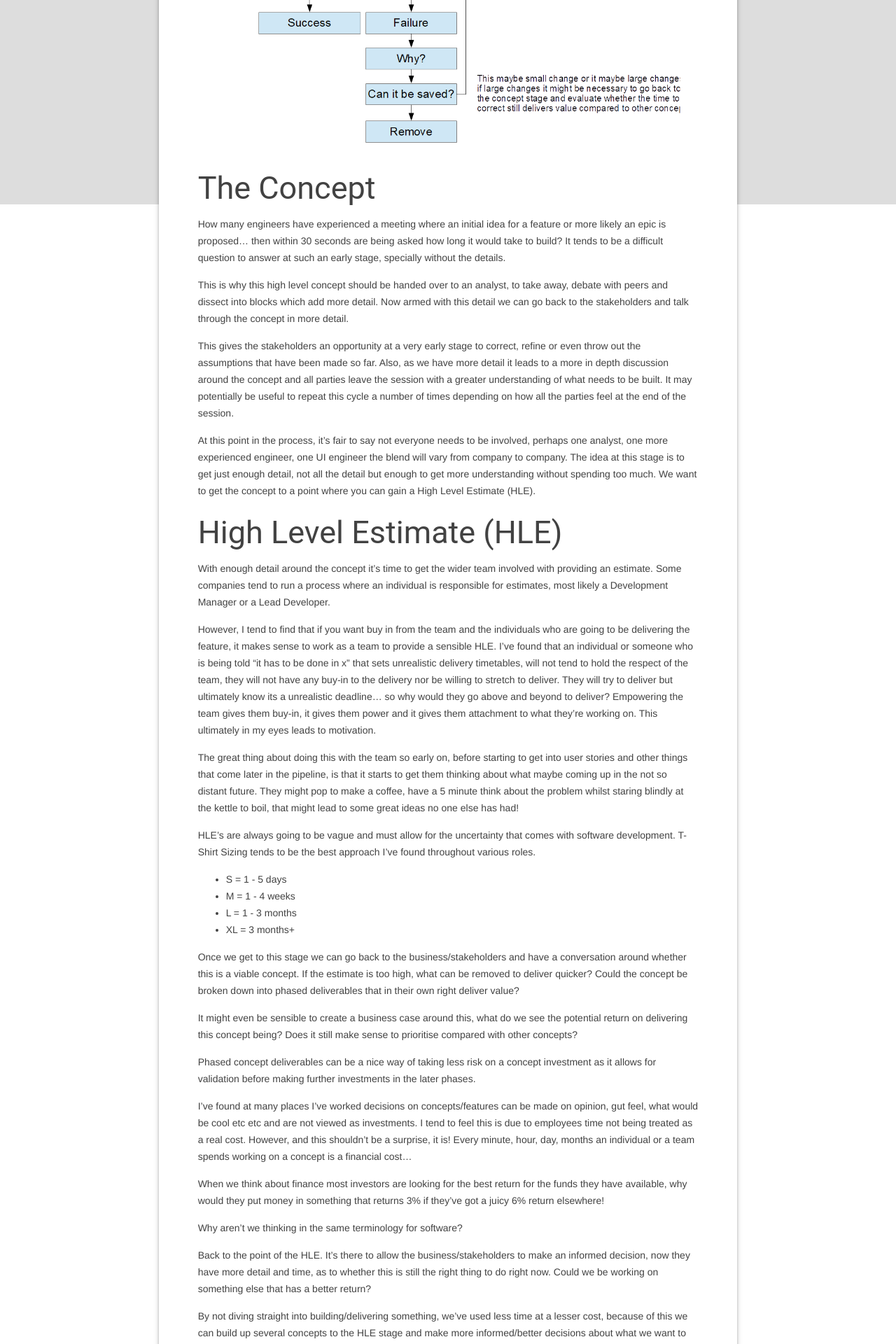
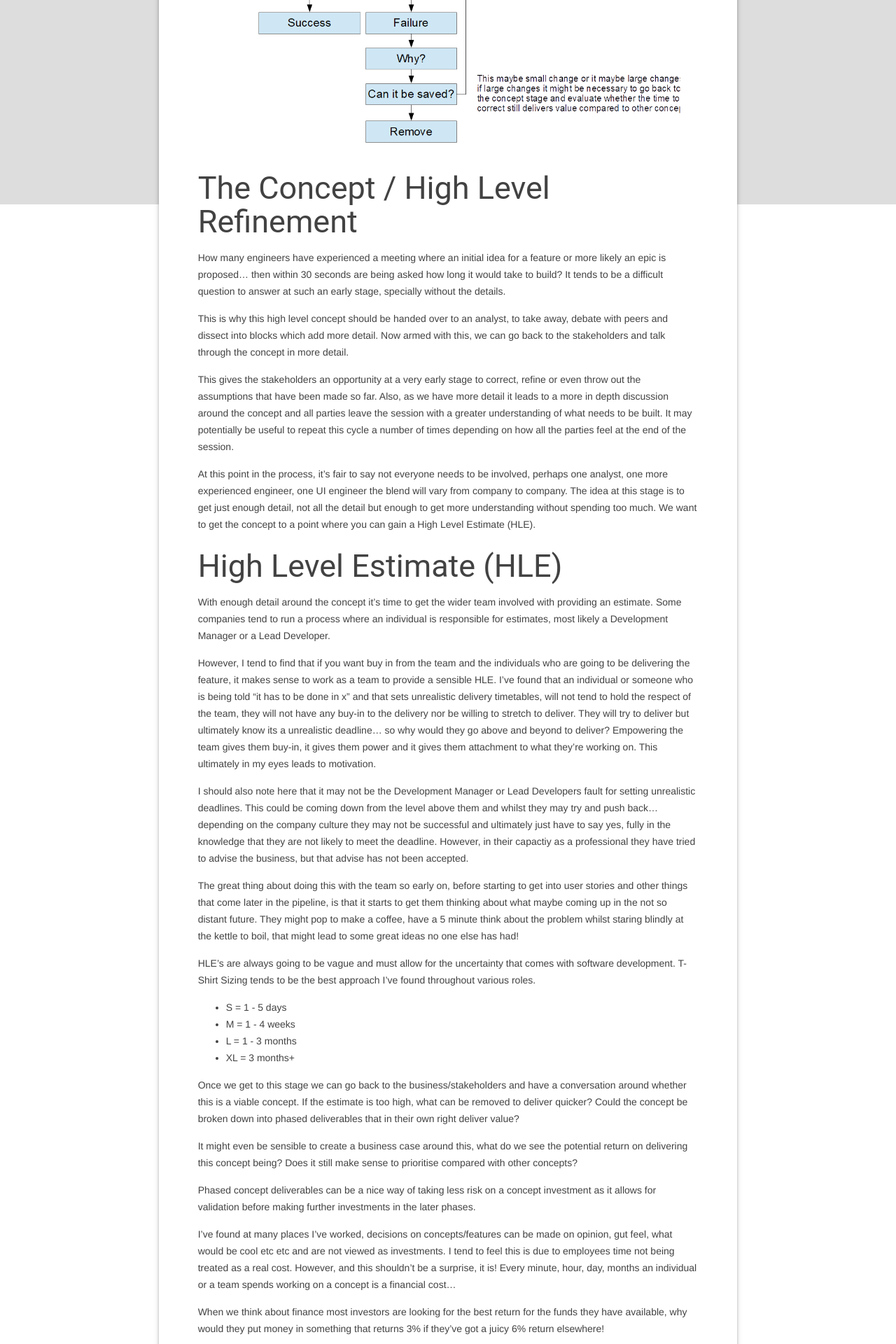
Before and after one commit to jonathanstowell/jonathanstowell.github.io, a Jekyll site: the page built from _posts/2019-08-08-ideal-development-cycle-1.md, in a window 1280 px wide. Shown: the part 1354-3274 px from the top of the page at 70% size. Built offline with Jekyll 4.4.1, drawn with Linux system fonts in a browser that asks for light colours; some of the changed text lies outside the part shown.

Commit message:
refactor draft of ideal dev cycle part 1

```diff
--- a/_posts/2019-08-08-ideal-development-cycle-1.md
+++ b/_posts/2019-08-08-ideal-development-cycle-1.md
@@ -12,11 +12,11 @@ Most features start with an idea... "my industry knowledge makes me feel this wo
 
 ![Concept Pipeline](/img/concept_lifecycle.png)
 
-## The Concept
+## The Concept / High Level Refinement
 
 How many engineers have experienced a meeting where an initial idea for a feature or more likely an epic is proposed... then within 30 seconds are being asked how long it would take to build? It tends to be a difficult question to answer at such an early stage, specially without the details.
 
-This is why this high level concept should be handed over to an analyst, to take away, debate with peers and dissect into blocks which add more detail. Now armed with this detail we can go back to the stakeholders and talk through the concept in more detail.
+This is why this high level concept should be handed over to an analyst, to take away, debate with peers and dissect into blocks which add more detail. Now armed with this, we can go back to the stakeholders and talk through the concept in more detail.
 
 This gives the stakeholders an opportunity at a very early stage to correct, refine or even throw out the assumptions that have been made so far. Also, as we have more detail it leads to a more in depth discussion around the concept and all parties leave the session with a greater understanding of what needs to be built. It may potentially be useful to repeat this cycle a number of times depending on how all the parties feel at the end of the session.
 
@@ -26,7 +26,9 @@ At this point in the process, it's fair to say not everyone needs to be involved
 
 With enough detail around the concept it's time to get the wider team involved with providing an estimate. Some companies tend to run a process where an individual is responsible for estimates, most likely a Development Manager or a Lead Developer.
 
-However, I tend to find that if you want buy in from the team and the individuals who are going to be delivering the feature, it makes sense to work as a team to provide a sensible HLE. I've found that an individual or someone who is being told "it has to be done in x" that sets unrealistic delivery timetables, will not tend to hold the respect of the team, they will not have any buy-in to the delivery nor be willing to stretch to deliver. They will try to deliver but ultimately know its a unrealistic deadline... so why would they go above and beyond to deliver? Empowering the team gives them buy-in, it gives them power and it gives them attachment to what they're working on. This ultimately in my eyes leads to motivation.
+However, I tend to find that if you want buy in from the team and the individuals who are going to be delivering the feature, it makes sense to work as a team to provide a sensible HLE. I've found that an individual or someone who is being told "it has to be done in x" and that sets unrealistic delivery timetables, will not tend to hold the respect of the team, they will not have any buy-in to the delivery nor be willing to stretch to deliver. They will try to deliver but ultimately know its a unrealistic deadline... so why would they go above and beyond to deliver? Empowering the team gives them buy-in, it gives them power and it gives them attachment to what they're working on. This ultimately in my eyes leads to motivation.
+
+I should also note here that it may not be the Development Manager or Lead Developers fault for setting unrealistic deadlines. This could be coming down from the level above them and whilst they may try and push back... depending on the company culture they may not be successful and ultimately just have to say yes, fully in the knowledge that they are not likely to meet the deadline. However, in their capactiy as a professional they have tried to advise the business, but that advise has not been accepted.
 
 The great thing about doing this with the team so early on, before starting to get into user stories and other things that come later in the pipeline, is that it starts to get them thinking about what maybe coming up in the not so distant future. They might pop to make a coffee, have a 5 minute think about the problem whilst staring blindly at the kettle to boil, that might lead to some great ideas no one else has had!
 
@@ -43,11 +45,11 @@ It might even be sensible to create a business case around this, what do we see
 
 Phased concept deliverables can be a nice way of taking less risk on a concept investment as it allows for validation before making further investments in the later phases.
 
-I've found at many places I've worked decisions on concepts/features can be made on opinion, gut feel, what would be cool etc etc and are not viewed as investments. I tend to feel this is due to employees time not being treated as a real cost. However, and this shouldn't be a surprise, it is! Every minute, hour, day, months an individual or a team spends working on a concept is a financial cost...
+I've found at many places I've worked, decisions on concepts/features can be made on opinion, gut feel, what would be cool etc etc and are not viewed as investments. I tend to feel this is due to employees time not being treated as a real cost. However, and this shouldn't be a surprise, it is! Every minute, hour, day, months an individual or a team spends working on a concept is a financial cost...
 
 When we think about finance most investors are looking for the best return for the funds they have available, why would they put money in something that returns 3% if they've got a juicy 6% return elsewhere!
 
-Why aren't we thinking in the same terminology for software?
+Why aren't we thinking in the same terminology for software? There are going to be lots of reasons for this. I've found that people can get quite wrapped up in a vision/dream for a product, everything that it could be... that decision making can become influenced by this attachment and you end up in a "build it and they'll come" scenario. Hopefully we can start to avoid this by defining success and measuring against it. Surely dreamers can't argue against cold hard statistics that their great concept/feature isn't being used and needs to be reworked accourding to feedback? The quicker we can pinpoint whether a concept/feature is or is not going to be a success, the quicker we can move on to something else, hopefully maximising the use of time to deliver more value.
 
 Back to the point of the HLE. It's there to allow the business/stakeholders to make an informed decision, now they have more detail and time, as to whether this is still the right thing to do right now. Could we be working on something else that has a better return?
 
```
